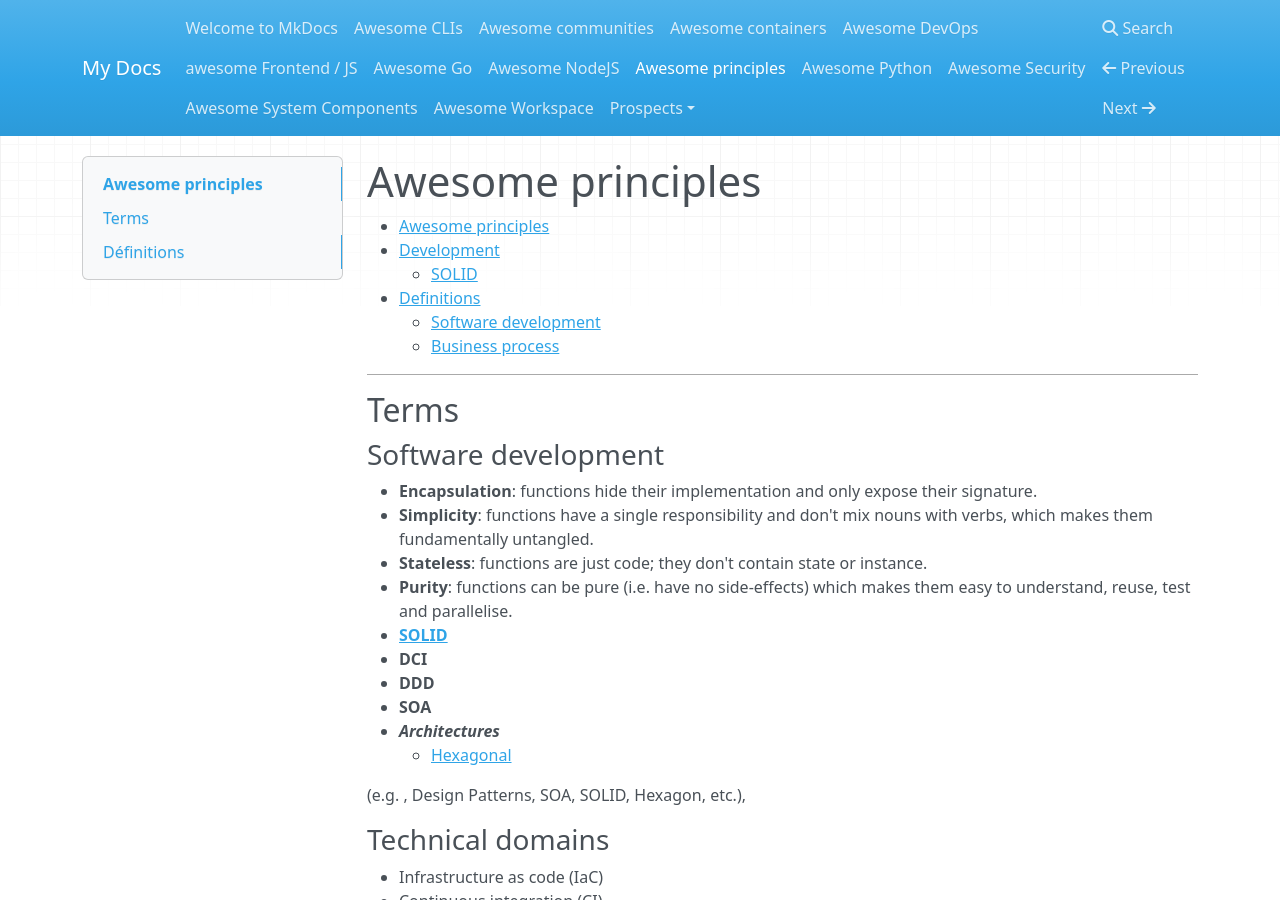
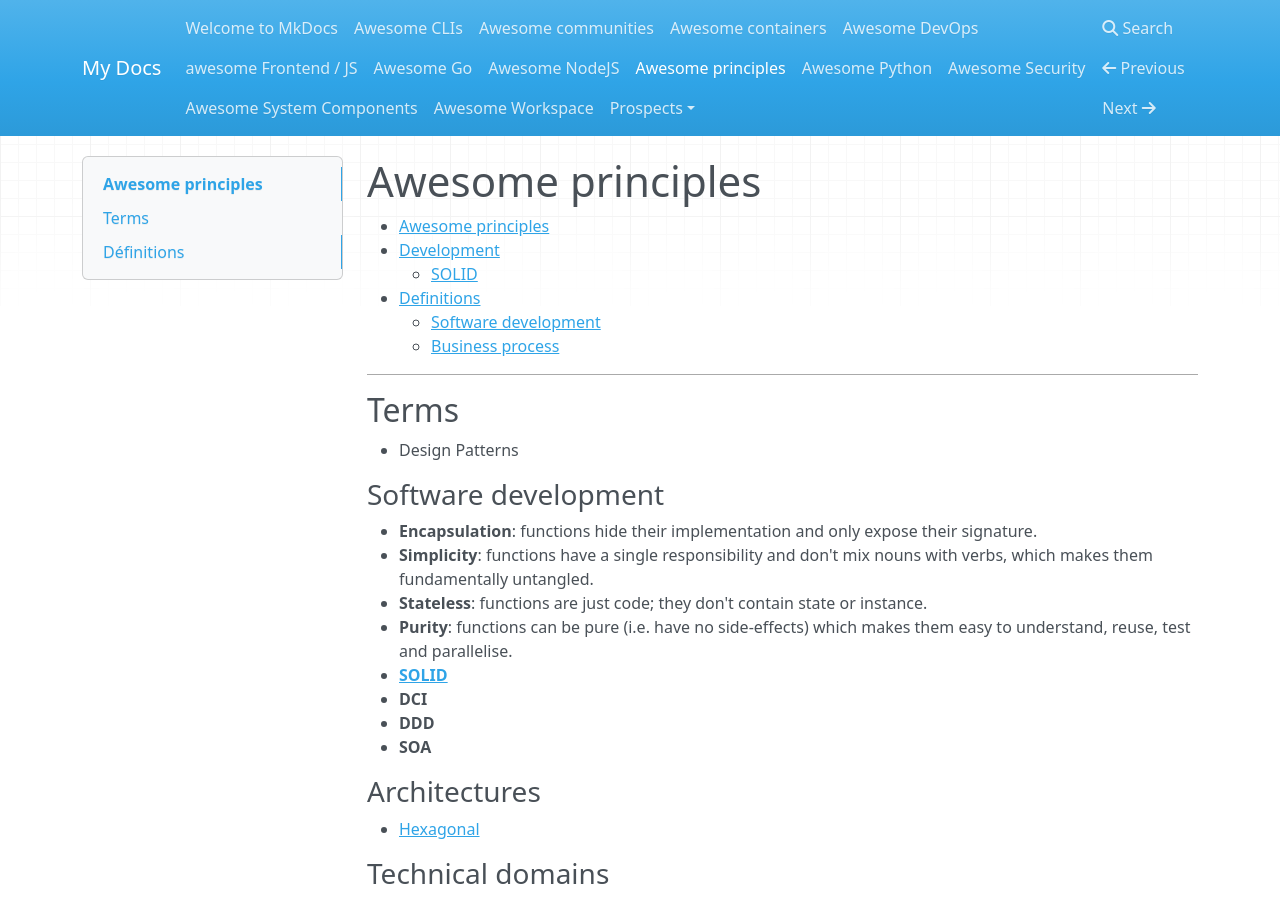
Before and after one commit to JeanMGirard/Awesome, an MkDocs documentation site: the page built from docs/awesome-principles.md, in a window 1280 px wide and 900 px high. Built offline with MkDocs 1.6.1, drawn with Linux system fonts in a browser that asks for light colours; nearby versions of some CDN libraries.

Commit message:
Update awesome-principles.md

```diff
--- a/docs/awesome-principles.md
+++ b/docs/awesome-principles.md
@@ -21,12 +24,12 @@
 - **DCI**
 - **DDD**
 - **SOA**
-- ***Architectures***
-    - [Hexagonal](https://en.wikipedia.org/wiki/Hexagonal_architecture_(software))
 
 
+### Architectures
+  - [Hexagonal](https://en.wikipedia.org/wiki/Hexagonal_architecture_(software))
 
-(e.g. , Design Patterns, SOA, SOLID, Hexagon, etc.),
+
 
 
 ### Technical domains
```
Also changed, not shown: other parts of docs/awesome-principles.md (+3 -0 lines).
